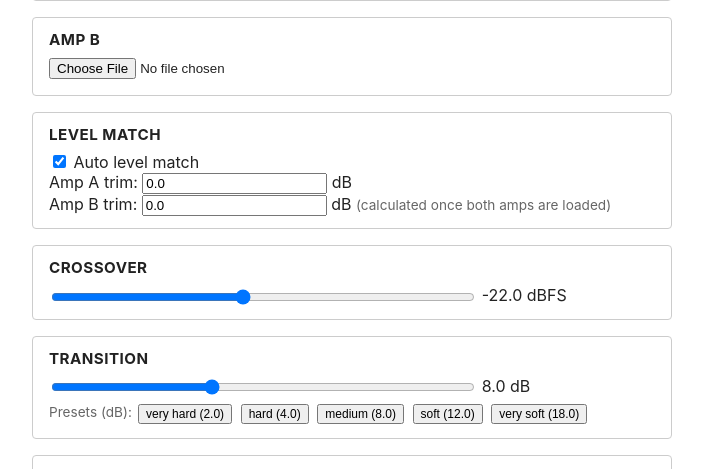
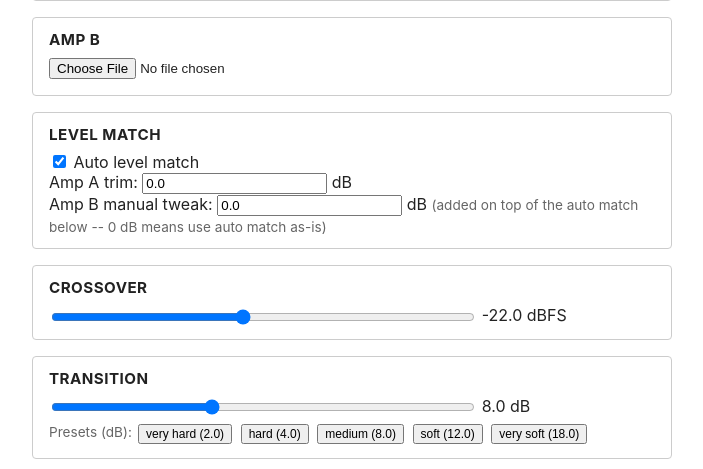
Before and after one commit to daverage/nam-mixer, a Flask app: page / in a window 1280 px wide. Shown: the part 152-621 px from the top of the page, without its empty margins (288-991 px from the left). Run offline with Flask 3, Linux system fonts and the light colour scheme.

Commit message:
Make auto/manual trim readout update live as sliders move
Adds POST /api/blend_info, which runs build_hybrid() and reports the
auto/manual/effective trim breakdown as JSON without generating any audio.
Crossover, transition, auto-level, and manual-trim controls now call it
(debounced) so the readout stays current without requiring a Preview
Hybrid click. Also relabels the Amp B trim field as a "manual tweak" to
make clear it adds to the auto match rather than replacing it.

Co-Authored-By: Claude Sonnet 5 <noreply@anthropic.com>
Claude-Session: https://claude.ai/code/session_015YdmEfnFzmSPfMMNKmnTag

```diff
--- a/app.py
+++ b/app.py
@@ -168,6 +168,51 @@ def api_render_pair():
     })
 
 
+def _parse_hybrid_params(data: dict):
+    """Shared crossover/transition/trim parsing for /api/preview and
+    /api/blend_info -- both drive the same build_hybrid() call."""
+    crossover_dbfs = float(data.get("crossover_dbfs", -22.0))
+    transition_width_db = float(data.get("transition_width_db", DEFAULT_TRANSITION_WIDTH_DB))
+    manual_b_trim_db = float(data.get("manual_b_trim_db", 0.0))
+    auto_level = bool(data.get("auto_level", True))
+    return crossover_dbfs, transition_width_db, manual_b_trim_db, auto_level
+
+
+@app.route("/api/blend_info", methods=["POST"])
+def api_blend_info():
+    """Report the auto/manual/effective trim breakdown for the current
+    crossover/transition/trim settings, without generating any audio.
+
+    This is what lets the UI show a live "Auto match / Manual tweak /
+    Effective trim" readout as sliders move, rather than only after a
+    Preview Hybrid click -- build_hybrid() is cheap (no NAM inference), so
+    calling it on every slider `input` event is fine.
+    """
+    pair: RenderedPair | None = _rendered_pair_cache["pair"]
+    if pair is None:
+        return jsonify({"error": "Render the amp pair first (POST /api/render_pair)."}), 400
+
+    data = request.get_json(force=True)
+    try:
+        crossover_dbfs, transition_width_db, manual_b_trim_db, auto_level = _parse_hybrid_params(data)
+    except (TypeError, ValueError):
+        return jsonify({"error": "crossover_dbfs/transition_width_db/manual_b_trim_db must be numbers"}), 400
+
+    result = build_hybrid(
+        pair,
+        crossover_dbfs=crossover_dbfs,
+        transition_width_db=transition_width_db,
+        auto_level=auto_level,
+        manual_b_trim_db=manual_b_trim_db,
+    )
+    return jsonify({
+        "auto_trim_db": result.auto_trim_db,
+        "manual_trim_db": result.manual_trim_db,
+        "effective_b_trim_db": result.effective_b_trim_db,
+        "alignment_offset_samples": result.alignment_offset_samples,
+    })
+
+
 @app.route("/api/preview", methods=["POST"])
 def api_preview():
     """Return audio (WAV bytes) for Amp A, Amp B, or the hybrid blend.
@@ -192,12 +237,9 @@ def api_preview():
         audio = pair.amp_b
     elif source == "hybrid":
         try:
-            crossover_dbfs = float(data.get("crossover_dbfs", -22.0))
-            transition_width_db = float(data.get("transition_width_db", DEFAULT_TRANSITION_WIDTH_DB))
-            manual_b_trim_db = float(data.get("manual_b_trim_db", 0.0))
+            crossover_dbfs, transition_width_db, manual_b_trim_db, auto_level = _parse_hybrid_params(data)
         except (TypeError, ValueError):
             return jsonify({"error": "crossover_dbfs/transition_width_db/manual_b_trim_db must be numbers"}), 400
-        auto_level = bool(data.get("auto_level", True))
 
         result = build_hybrid(
             pair,
--- a/static/app.js
+++ b/static/app.js
@@ -52,20 +52,26 @@ const crossoverSlider = document.getElementById("crossover-slider");
 const crossoverValue = document.getElementById("crossover-value");
 crossoverSlider.addEventListener("input", () => {
   crossoverValue.textContent = `${crossoverSlider.value} dBFS`;
+  scheduleBlendInfoUpdate();
 });
 
 const transitionSlider = document.getElementById("transition-slider");
 const transitionValue = document.getElementById("transition-value");
 transitionSlider.addEventListener("input", () => {
   transitionValue.textContent = `${transitionSlider.value} dB`;
+  scheduleBlendInfoUpdate();
 });
 
 document.querySelectorAll(".preset-btn").forEach((btn) => {
   btn.addEventListener("click", () => {
     transitionSlider.value = btn.dataset.value;
     transitionValue.textContent = `${btn.dataset.value} dB`;
+    scheduleBlendInfoUpdate();
   });
 });
+
+document.getElementById("auto-level-match").addEventListener("change", scheduleBlendInfoUpdate);
+document.getElementById("amp-b-trim").addEventListener("input", scheduleBlendInfoUpdate);
 
 async function notImplementedAction(url) {
   try {
@@ -85,6 +91,42 @@ const previewButtons = [
 const player = document.getElementById("player");
 const trimReadout = document.getElementById("trim-readout");
 const renderStatus = document.getElementById("render-status");
+
+let havePair = false;
+let blendInfoTimer = null;
+
+function scheduleBlendInfoUpdate() {
+  if (!havePair) return;
+  clearTimeout(blendInfoTimer);
+  blendInfoTimer = setTimeout(updateBlendInfo, 150);
+}
+
+async function updateBlendInfo() {
+  const body = {
+    crossover_dbfs: parseFloat(crossoverSlider.value),
+    transition_width_db: parseFloat(transitionSlider.value),
+    auto_level: document.getElementById("auto-level-match").checked,
+    manual_b_trim_db: parseFloat(document.getElementById("amp-b-trim").value) || 0.0,
+  };
+  try {
+    const resp = await fetch("/api/blend_info", {
+      method: "POST",
+      headers: { "Content-Type": "application/json" },
+      body: JSON.stringify(body),
+    });
+    const data = await resp.json();
+    if (!resp.ok) {
+      trimReadout.textContent = "Trim error: " + data.error;
+      return;
+    }
+    trimReadout.textContent =
+      `Auto match ${data.auto_trim_db.toFixed(1)} dB, ` +
+      `manual tweak ${data.manual_trim_db.toFixed(1)} dB, ` +
+      `effective trim ${data.effective_b_trim_db.toFixed(1)} dB`;
+  } catch (err) {
+    trimReadout.textContent = "Trim update failed: " + err;
+  }
+}
 
 document.getElementById("btn-render-pair").addEventListener("click", async () => {
   const amp_a_path = ampServerPaths.a;
@@ -110,6 +152,8 @@ document.getElementById("btn-render-pair").addEventListener("click", async () =>
     }
     renderStatus.textContent = `Rendered ${data.duration_s.toFixed(1)}s @ ${data.sample_rate} Hz.`;
     previewButtons.forEach((btn) => (btn.disabled = false));
+    havePair = true;
+    updateBlendInfo();
     setStatus("Amp pair rendered and cached -- sliders now only recompute the blend.");
   } catch (err) {
     renderStatus.textContent = "Request failed: " + err;
--- a/templates/index.html
+++ b/templates/index.html
@@ -27,8 +27,8 @@
       Amp A trim: <input type="number" id="amp-a-trim" value="0.0" step="0.1"> dB
     </div>
     <div>
-      Amp B trim: <input type="number" id="amp-b-trim" value="0.0" step="0.1"> dB
-      <span id="amp-b-trim-note" class="info">(calculated once both amps are loaded)</span>
+      Amp B manual tweak: <input type="number" id="amp-b-trim" value="0.0" step="0.1"> dB
+      <span id="amp-b-trim-note" class="info">(added on top of the auto match below -- 0 dB means use auto match as-is)</span>
     </div>
   </section>
 
```
